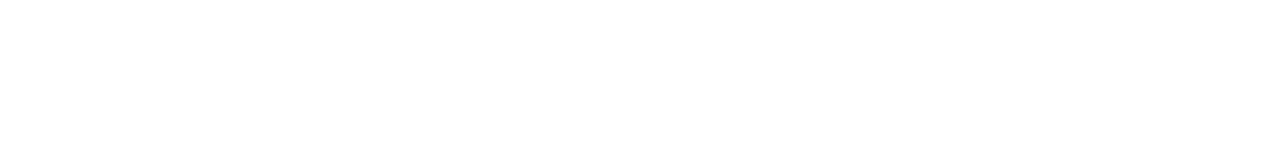
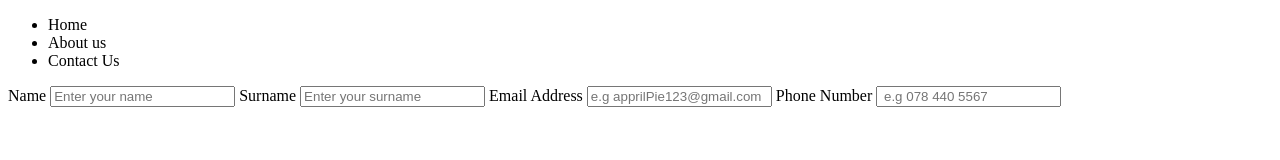
Before and after one commit to Nori-senpai-22/code, a plain HTML site: page EXAM PREP/Practical_Exam_WebTech.html in a window 1280 px wide. Drawn offline with Linux system fonts and the light colour scheme.

Commit message:
2nd commit

```diff
--- a/EXAM PREP/Practical_Exam_WebTech.html
+++ b/EXAM PREP/Practical_Exam_WebTech.html
@@ -1,11 +1,42 @@
 <!DOCTYPE html>
 <html lang="en">
+
 <head>
     <meta charset="UTF-8">
     <meta name="viewport" content="width=device-width, initial-scale=1.0">
     <title>Exam Prep Web Technology</title>
+
+    <script src="script.js"></script>
+
 </head>
+
 <body>
+    <nav class="navigation-bar">
+        <ul class="navigation-list">
+            <li class="navigation-item">Home</li>
+            <li class="navigation-item">About us</li>
+            <li class="navigation-item">Contact Us</li>
+        </ul>
+    </nav>
 
+    <section class="main-section">
+        <div class="main-container">
+            <div class="mini-container"></div>
+            <div class="mini-container"></div>
+            <div class="mini-container"></div>
+            <div class="mini-container"></div>
+        </div>
+    </section>
+    <form action="">
+        <label for="">Name</label>
+        <input type="text" placeholder="Enter your name">
+        <label for="">Surname</label>
+        <input type="text" placeholder="Enter your surname">
+        <label for="">Email Address</label>
+        <input type="text" placeholder="e.g apprilPie123@gmail.com">
+        <label for="">Phone Number</label>
+        <input type="text" placeholder=" e.g 078 440 5567">
+    </form>
 </body>
+
 </html>
```
